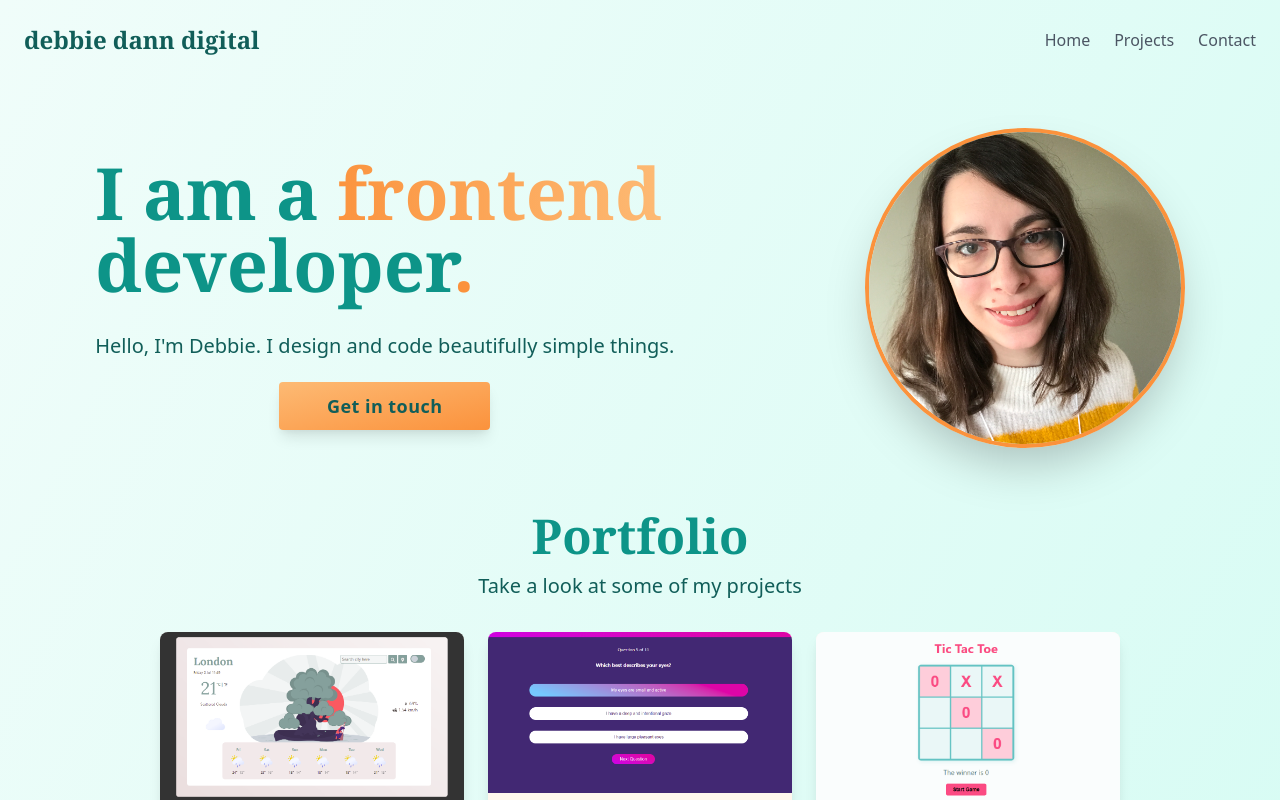
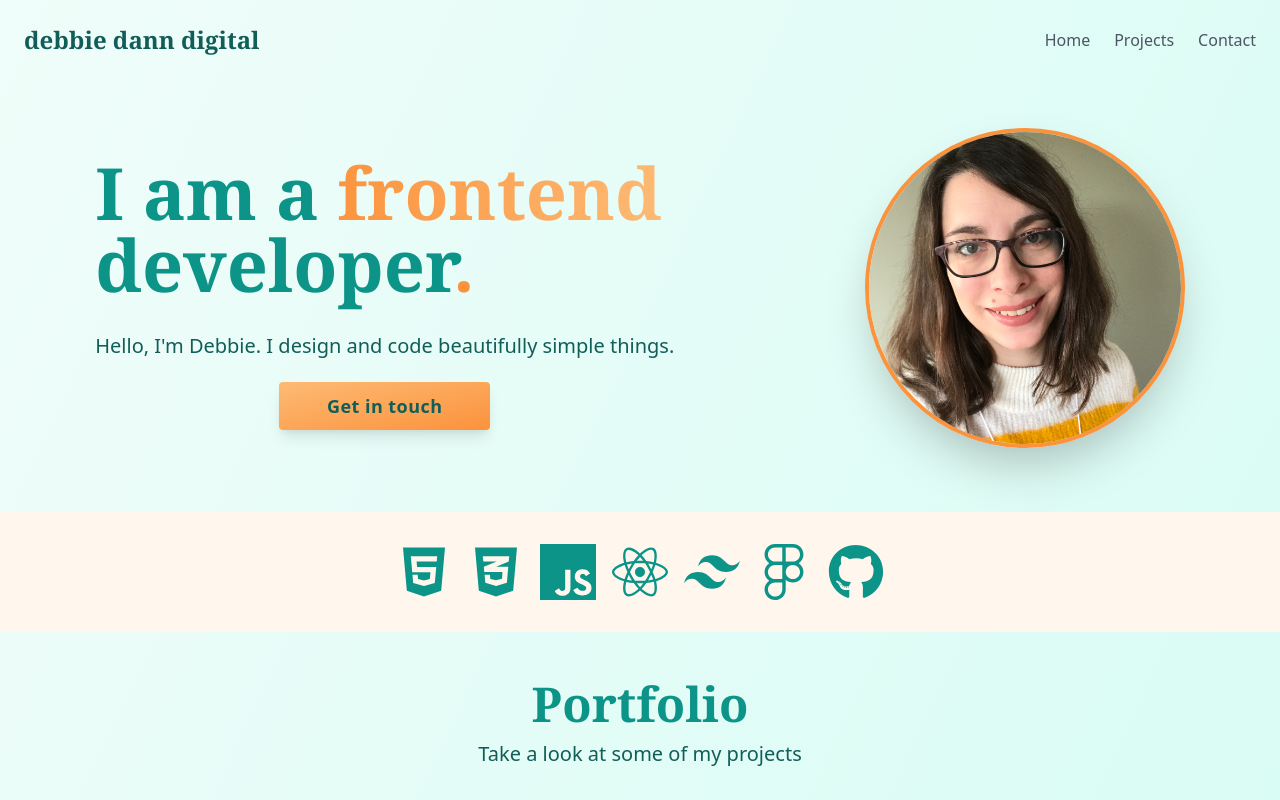
Before and after one commit to hellodeborahuk/React-portfolio, a React (Create React App) app: page / in a window 1280 px wide. Shown: the top 800 px of the page. Built offline with nearby package versions, Linux system fonts and the light colour scheme.

Commit message:
removed import of social icons from App.js

```diff
--- a/src/App.js
+++ b/src/App.js
@@ -1,6 +1,3 @@
-import { FaTwitter } from "react-icons/fa";
-import { FaGithub } from "react-icons/fa";
-import { FaLinkedinIn } from "react-icons/fa";
 import { BrowserRouter as Router, Switch, Route, Link } from "react-router-dom";
 import Home from "./Home";
 import Projects from "./Projects";
--- a/src/Home.js
+++ b/src/Home.js
@@ -93,6 +93,18 @@ function Home() {
           </div>
         </div>
 
+        <div className="mb-12 p-6 bg-orange-50">
+           <div className="flex justify-center p-12 md:p-0 text-7xl text-teal-600">
+            <FaHtml5 className="p-2" />
+            <FaCss3Alt className="p-2" />
+            <SiJavascript className="p-2" />
+            <FaReact className="p-2" />
+            <SiTailwindcss className="p-2" />
+            <FaFigma className="p-2" />
+            <FaGithub className="p-2" />
+          </div>
+        </div>
+
         {/* PROJECTS */}
         <div className="container mx-auto mb-16 px-6 lg:px-0 lg:w-9/12">
           <div className="text-center">
@@ -141,7 +153,7 @@ function Home() {
           <p className="text-xl mb-6 text-teal-800">
             HTML5, CSS3, Javascript, React, Tailwind CSS, Figma and Github
           </p>
-          <div className="flex justify-center p-6 md:p-0 text-7xl text-orange-400">
+          <div className="flex justify-center p-12 md:p-0 text-7xl text-orange-400">
             <FaHtml5 className="p-2" />
             <FaCss3Alt className="p-2" />
             <SiJavascript className="p-2" />
```
